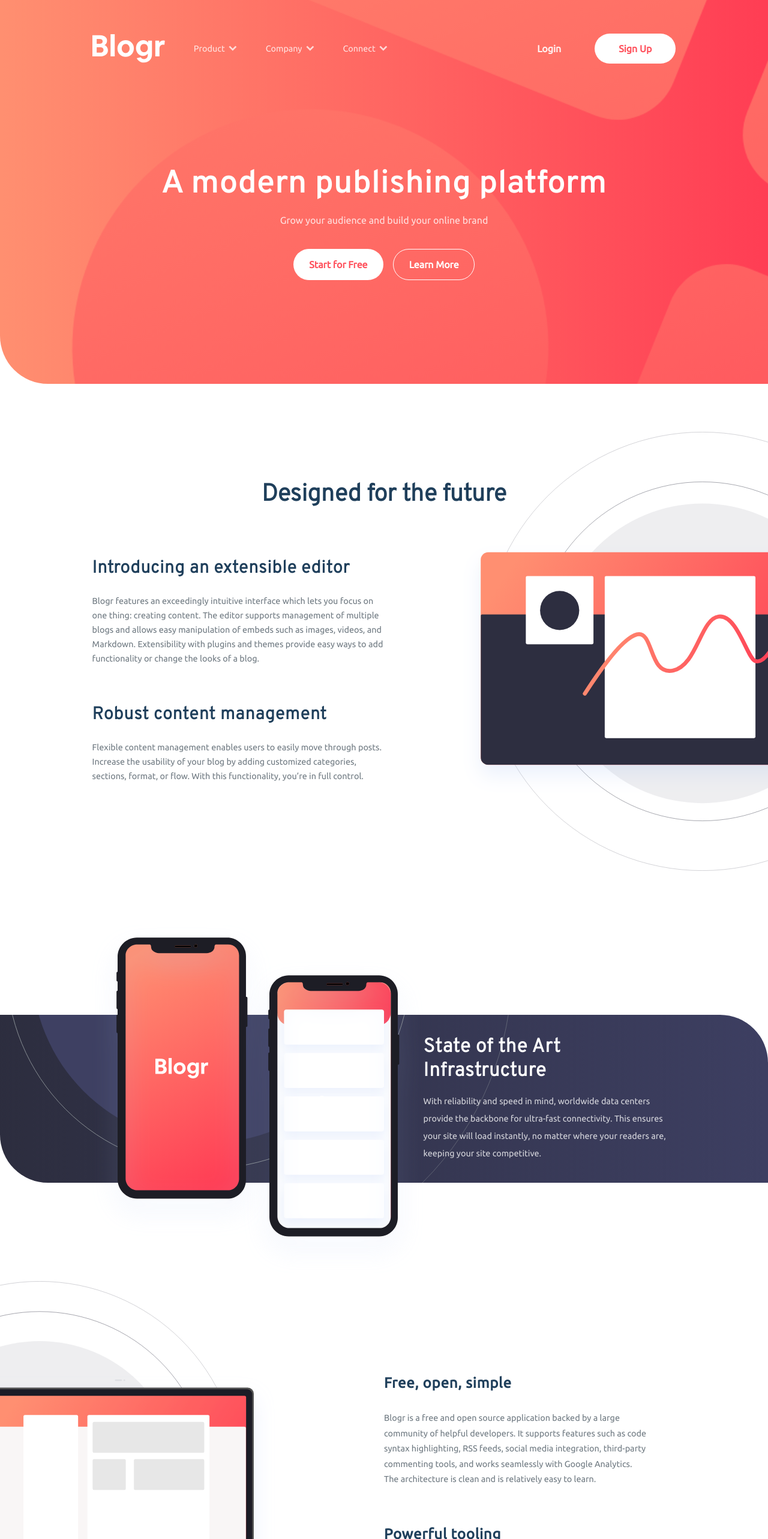
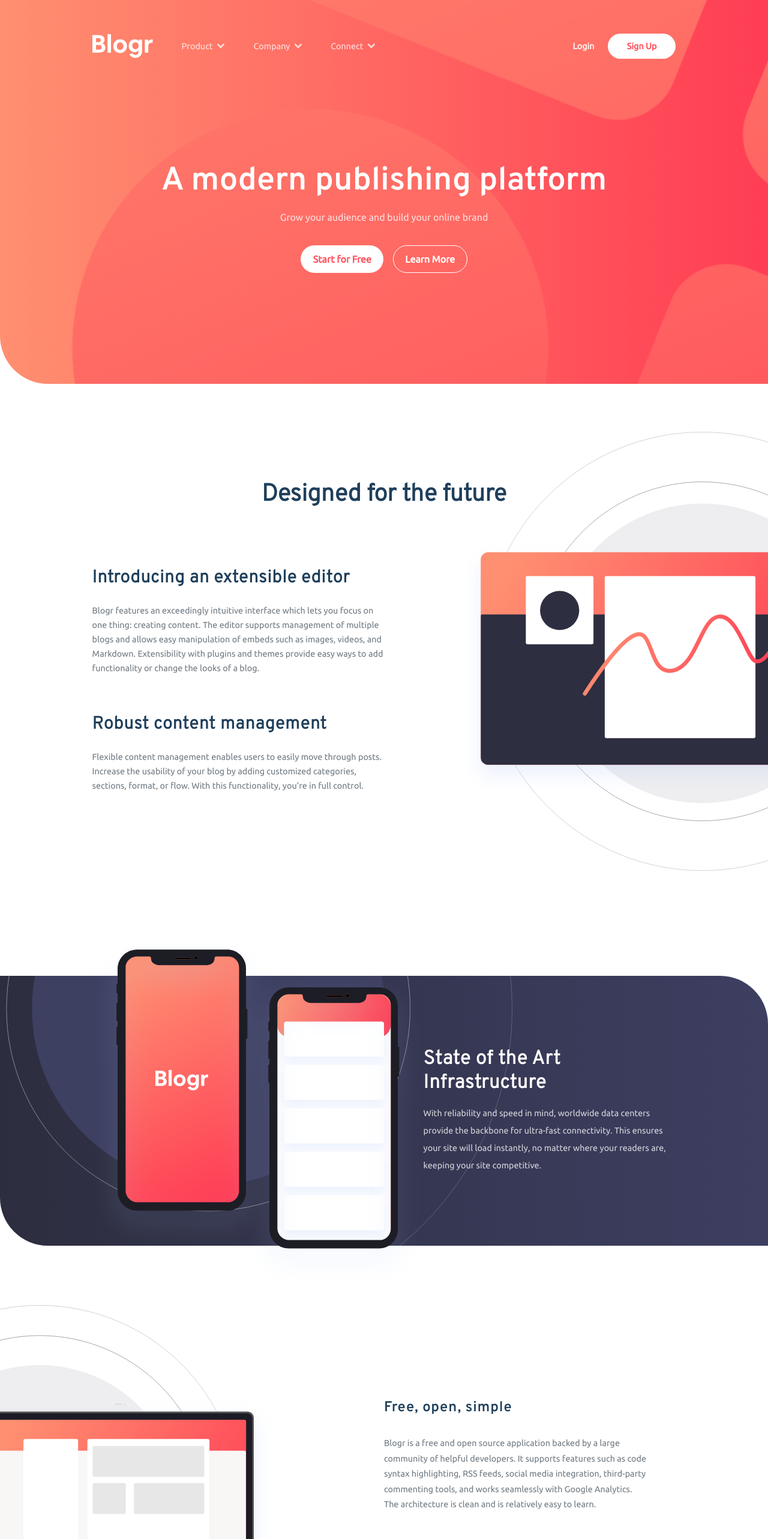
Before and after one commit to sohail-webdev/blogr-landing-page, a React (Vite) app: page / in a window 1280 px wide. Shown: the top 2566 px of the page at 60% size. Built offline with nearby package versions, Linux system fonts and the light colour scheme.

Commit message:
feat: adjust and polish UI

```diff
--- a/src/index.css
+++ b/src/index.css
@@ -114,7 +114,7 @@
 }
 /* Header */
 .logo {
-  height: 3rem;
+  height: 2.5rem;
 }
 .header-dropdowns-container {
   display: flex;
@@ -147,6 +147,7 @@
   position: absolute;
   right: 0;
   height: 0.6rem;
+  pointer-events: none;
 }
 .header-dropdown.visible .header-dropdown-arrow-icon {
   transform: rotate(-180deg);
@@ -176,12 +177,12 @@
 }
 .header-buttons {
   display: flex;
-  gap: 1rem;
+  gap: 1.4rem;
 }
 .header-buttons > * {
-  padding: 1rem 2.5rem;
   border-radius: 10rem;
   font-weight: bold;
+  font-size: 0.9rem;
 }
 .header-login-button {
   opacity: 0.9;
@@ -190,6 +191,7 @@
   background-color: rgba(255, 255, 255, 1);
   color: var(--color-primary-red-500);
   font-weight: bold;
+  padding: 0.8rem 2rem;
 }
 /* Hero Section */
 .section-hero {
@@ -214,7 +216,7 @@
   gap: 1rem;
 }
 .hero-buttons-container > .button {
-  padding: 1rem 1.6rem;
+  padding: 0.8rem 1.2rem;
   border: 0.1rem solid transparent;
   border-radius: 10rem;
   font-weight: bold;
@@ -236,7 +238,7 @@
   flex-direction: column;
   justify-content: flex-start;
   align-items: center;
-  gap: 5rem;
+  gap: 6rem;
   background-image: url(./assets/images/illustration-editor-desktop.svg);
   background-repeat: no-repeat;
   background-position: bottom 100% right -50%;
@@ -273,7 +275,7 @@
 
 /* Speed Info Section */
 .section-speed {
-  height: 70vh;
+  height: 75vh;
   display: flex;
   justify-content: center;
   align-items: center;
@@ -300,7 +302,7 @@
 .section-speed-content-container {
   position: relative;
   background-image: linear-gradient(to right, var(--body-background-gradient));
-  height: 50%;
+  height: 75%;
   border-top-right-radius: 5rem;
   border-bottom-left-radius: 5rem;
   display: flex;
@@ -354,7 +356,7 @@
 }
 .section-free-content-sub-section > h2 {
   font-size: 1.5rem;
-  font-family: var(--font-family-ubuntu-400);
+  font-family: var(--font-family-overpass-600);
   color: var(--color-primary-blue-900);
   letter-spacing: 0.05rem;
 }
@@ -379,7 +381,7 @@
 .footer-nav-links-container {
   display: flex;
   flex-direction: column;
-  gap: 2rem;
+  gap: 1rem;
 }
 .footer-nav-links-container > p {
   font-size: 1.2rem;
@@ -580,12 +582,13 @@
   color: var(--color-primary-blue-900);
   display: flex;
   justify-content: center;
-  align-items: flex-end;
-  padding-bottom: 4rem;
+  align-items: flex-start;
+  padding-top: 6rem;
   pointer-events: none;
 }
 .mobile-navbar {
-  height: 85%;
+  height: fit-content;
+  min-height: 60%;
   width: 80%;
   background-color: var(--color-neutral-white);
   box-shadow: 0 0.1rem 1rem 0.1rem rgba(0, 0, 0, 0.2);
@@ -639,7 +642,7 @@
   flex-direction: column;
   align-items: center;
   width: 90%;
-  gap: unset;
+  gap: 1rem;
 }
 .mobile-navbar .header-buttons > * {
   width: fit-content;
@@ -652,5 +655,5 @@
   height: 0.05rem;
   width: 100%;
   background-color: rgba(0, 0, 0, 0.2);
-  margin-bottom: 1rem;
+  margin-bottom: 2rem;
 }
```
